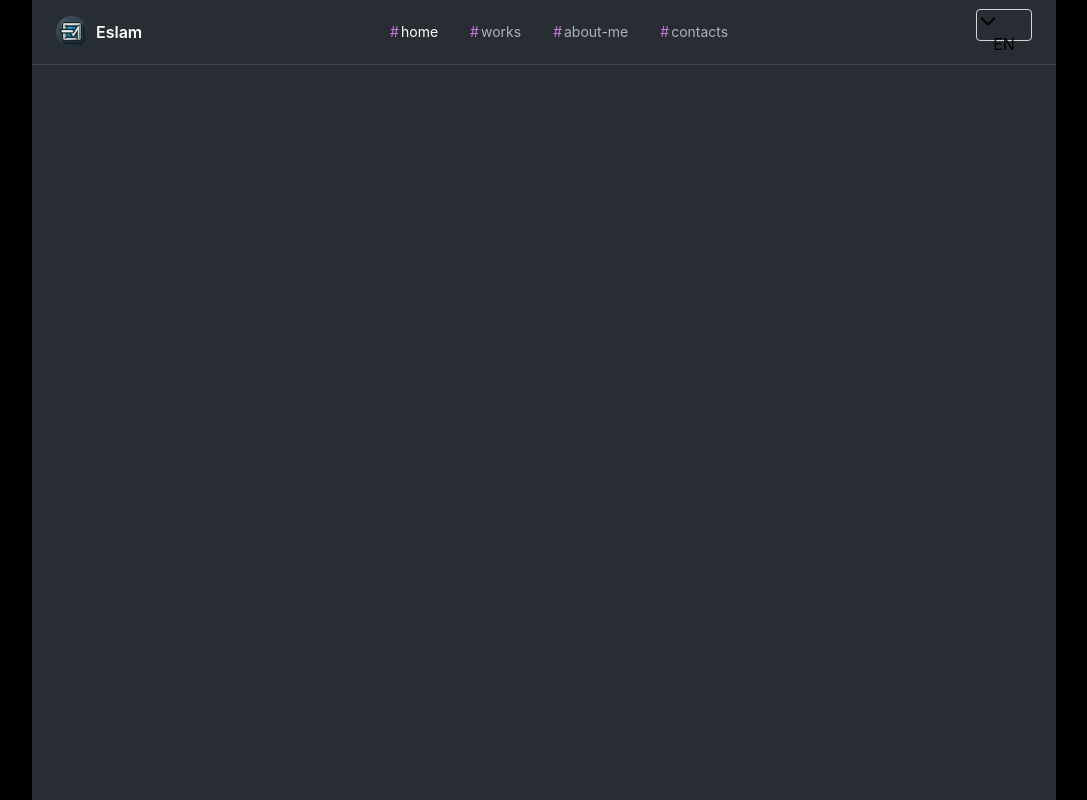
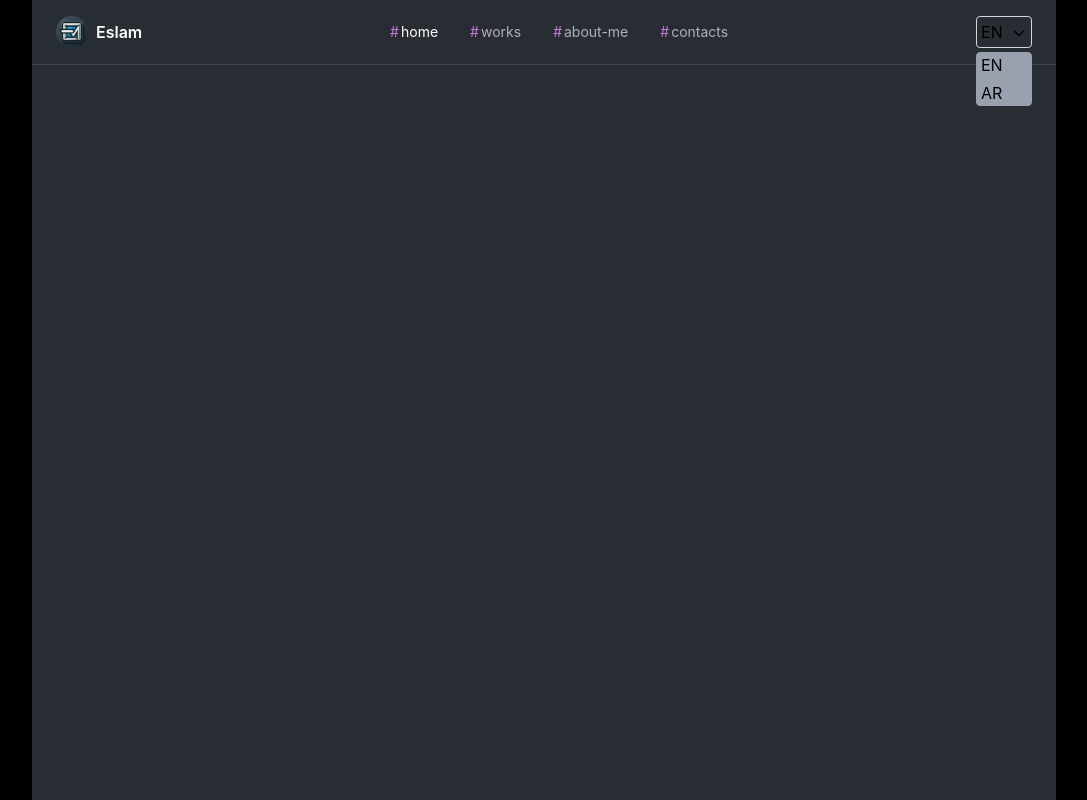
Before and after one commit to Eslam-mg/portfolio, a Next.js app: page / in a window 1280 px wide. Shown: the whole page, without its empty margins (96-1183 px from the left). Built offline with nearby package versions, Linux system fonts and the light colour scheme.

Commit message:
add Button to change language

```diff
--- a/src/components/Navbar/LanguageButton.tsx
+++ b/src/components/Navbar/LanguageButton.tsx
@@ -6,9 +6,17 @@ export default function LanguageButton() {
     const [state, setstate] = useState();
 
     return (
-        <button type='button' aria-label='Button to change language' className='border border-gray-300 rounded w-14 h-8 cursor-pointer'>
-            <AngleDownIcon/>
-            EN
-        </button>
+        <div className="relative">
+            <button type='button' aria-label='Button to change language' className='flex items-center justify-around border border-gray-300 rounded w-14 h-8 cursor-pointer'>
+                EN
+                <AngleDownIcon width={16} height={16} className='mt-0.5' />
+            </button>
+            <div className="bg-gray-400 rounded border border-gray-400 absolute left-0 right-0 top-full translate-y-1">
+                <ul className='space-y-1'>
+                    <li className='bg-transparent hover:bg-gray-300 px-1 cursor-pointer transition-colors ease-in-out duration-300 rounded'>EN</li>
+                    <li className='bg-transparent hover:bg-gray-300 px-1 cursor-pointer transition-colors ease-in-out duration-300 rounded'>AR</li>
+                </ul>
+            </div>
+        </div>
     )
 };
```
